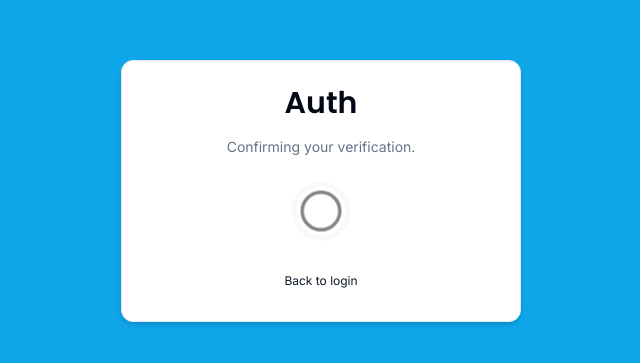
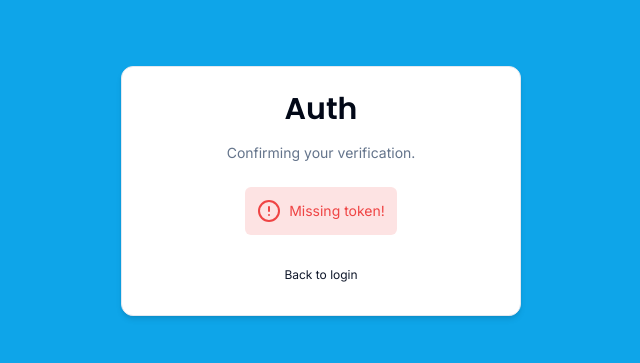
Before and after one commit to kapepa/Next-Authentication, a Next.js app: page /auth/new-verification in a window 1280 px wide. Shown: the part 209-572 px from the top of the page, without its empty margins (319-959 px from the left). Built offline with nearby package versions, Linux system fonts and the light colour scheme.

Commit message:
Email verification

```diff
--- a/actions/new-verification.ts
+++ b/actions/new-verification.ts
@@ -1,7 +1,7 @@
 "use server"
 
-import { getUserByEmail } from "@/data/user";
-import { getVerificationTokenByToken } from "@/data/verification-token";
+import { getUserByEmail, updateUser } from "@/data/user";
+import { deleteVerificationToken, getVerificationTokenByToken } from "@/data/verification-token";
 
 const newVerification = async (token: string) => {
   const existingToken = await getVerificationTokenByToken(token);
@@ -15,6 +15,18 @@ const newVerification = async (token: string) => {
   const existingUser = await getUserByEmail(existingToken.email);
 
   if (!existingUser) return { error: "Email does not exist!" };
+
+  await updateUser({
+    where: { id: existingUser.id },
+    data: {
+      emailVerified: new Date(),
+      email: existingToken.email,
+    }
+  });
+
+  await deleteVerificationToken( { where: { id: existingToken.id } } );
+
+  return { success: "Email verified!" };
 };
 
 export { newVerification };
--- a/auth.ts
+++ b/auth.ts
@@ -26,14 +26,13 @@ export const {
   },
   callbacks: {
     async signIn({ user, account }) {
-      console.log({ user, account })
       if(account && account.provider !== "credentials") return true;
       if(!user.id) return false;
 
       const existingUser = await getUserByID(user.id);
-      if(!existingUser || existingUser.emailVerified) return false;
+      if(!existingUser || !existingUser.emailVerified) return false;
 
-      return true
+      return true;
     },
     async session({ session, user, token }) {
       if(!!token.sub && !!session.user) session.user.id = token.sub;
--- a/components/auth/new-verification.tsx
+++ b/components/auth/new-verification.tsx
@@ -1,20 +1,53 @@
 "use client"
 
-import { FC, useCallback, useEffect } from "react";
+import { FC, useCallback, useLayoutEffect, useMemo, useState, useTransition } from "react";
 import { CardWrapper } from "./card-wrapper";
 import { RoutingEnum } from "@/enum/routing.enum";
 import { PuffLoader } from "react-spinners";
 import { useSearchParams } from "next/navigation";
+import { newVerification } from "@/actions/new-verification";
+import { FormSuccess } from "../form-success";
+import { FormError } from "../form-error";
 
 const NewVerificationForm: FC = () => {
+  const [isPending, startTransition] = useTransition();
+  const [error, setError] = useState<string | undefined>();
+  const [success, setSuccess] = useState<string | undefined>();
   const searchParams = useSearchParams();
   const token = searchParams.get("token");
 
   const onSubmit = useCallback(() => {
-    console.log(token)
+    if(!token) return setError("Missing token!");
+
+    startTransition(() => {
+      newVerification(token)
+      .then(data => {
+        setSuccess(data.success);
+        setError(data.error)
+      })
+      .catch(() => setError("Something went wrong!"));
+    })
+
   }, [token]);
 
-  useEffect(() => {
+  const isSuccess = useMemo(() => {
+    if(!success) return null;
+
+    return <FormSuccess message={success} />
+  }, [success]);
+
+  const isError = useMemo(() => {
+    if(!error) return null;
+
+    return <FormError message={error} />
+  }, [error])
+
+  const isLoader = useMemo(() => {
+    if(isPending || !!error || !!success) return null;
+    return <PuffLoader />
+  }, [isPending, error, success]);
+
+  useLayoutEffect(() => {
     onSubmit();
   }, [onSubmit])
 
@@ -25,7 +58,9 @@ const NewVerificationForm: FC = () => {
       backButtonHref={RoutingEnum.Login}
     >
       <div className="flex items-center w-full justify-center">
-        <PuffLoader />
+        { isLoader }
+        { isSuccess }
+        { isError }
       </div>
     </CardWrapper>
   )
--- a/data/user.ts
+++ b/data/user.ts
@@ -1,5 +1,5 @@
-import { UserInt } from "@/interface/user";
 import { db } from "@/lib/db";
+import { Prisma } from "@prisma/client"
 
 const getUserByEmail = async (email: string) => {
   try {
@@ -21,9 +21,9 @@ const getUserByID = async (id: string) => {
   }
 }
 
-const updateUser = async (arg: { where: Partial<UserInt>, data: Partial<UserInt> }) => {
+const updateUser = async ( { where, data }:{ where: Prisma.UserWhereUniqueInput, data: Prisma.UserUpdateInput } ) => {
   try {
-    const user = await db.user.update({ where: arg.where, data: arg.data });
+    const user = await db.user.update( { where, data } );
 
     return user;
   } catch {
--- a/data/verification-token.ts
+++ b/data/verification-token.ts
@@ -1,5 +1,6 @@
 import { VerificationTokenInt } from "@/interface/verification-token";
 import { db } from "@/lib/db";
+import { Prisma } from "@prisma/client"
 
 const getVerificationTokenByEmail = async (email: string) => {
   try {
@@ -45,5 +46,21 @@ const createVerificationToken = async (data: Omit<VerificationTokenInt, "id">) =
   }
 }
 
+const deleteVerificationToken = async ({ where }: { where: Prisma.VerificationTokenWhereUniqueInput }) => {
+  try {
+    const deleteToken = await db.verificationToken.delete({ where });
 
-export { getVerificationTokenByEmail, getVerificationTokenByToken, deleteVerificationTokenById, createVerificationToken };
+    return deleteToken;
+  } catch {
+    return null;
+  }
+}
+
+
+export {
+  getVerificationTokenByEmail,
+  getVerificationTokenByToken,
+  createVerificationToken,
+  deleteVerificationTokenById,
+  deleteVerificationToken,
+};
--- a/interface/user.ts
+++ b/interface/user.ts
@@ -1,4 +1,4 @@
-import { Account, UserRole } from "@prisma/client"
+import { Account, UserRole } from "@prisma/client";
 
 export interface UserInt {
   id: string
```
